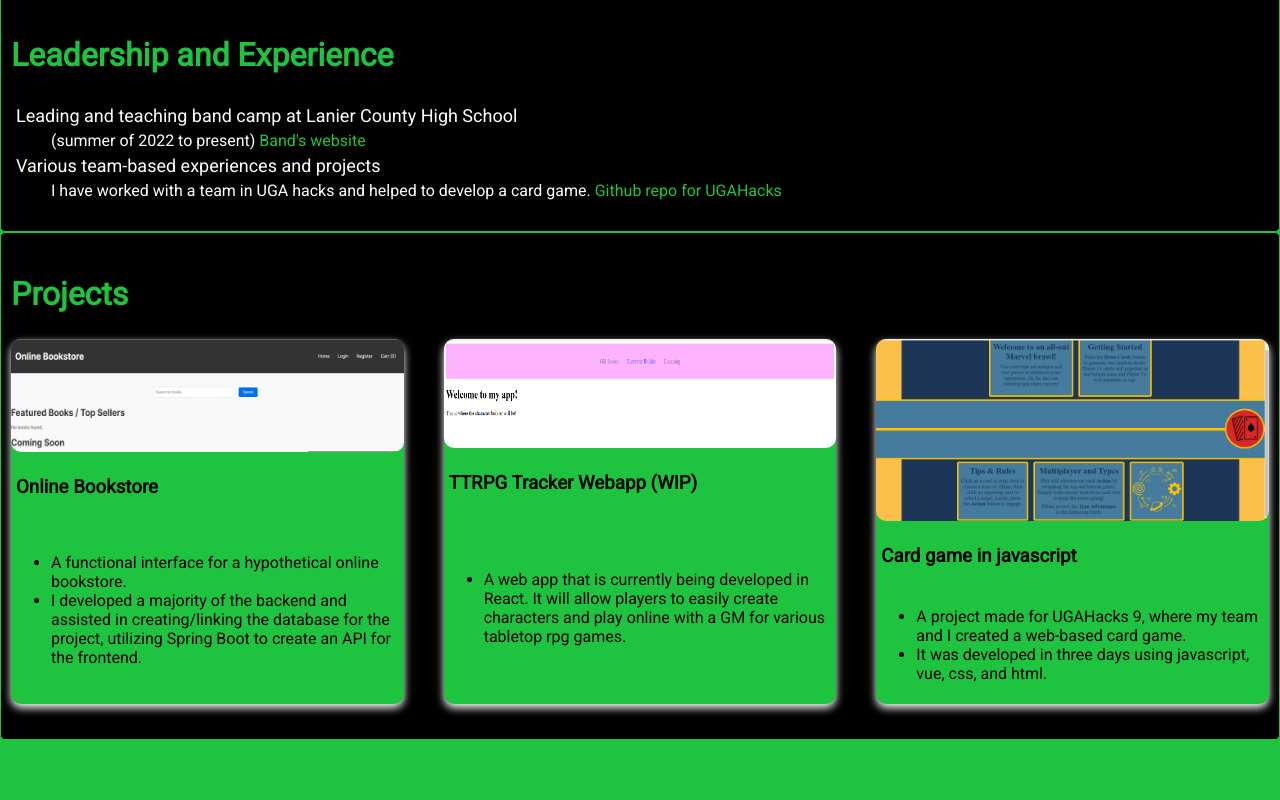
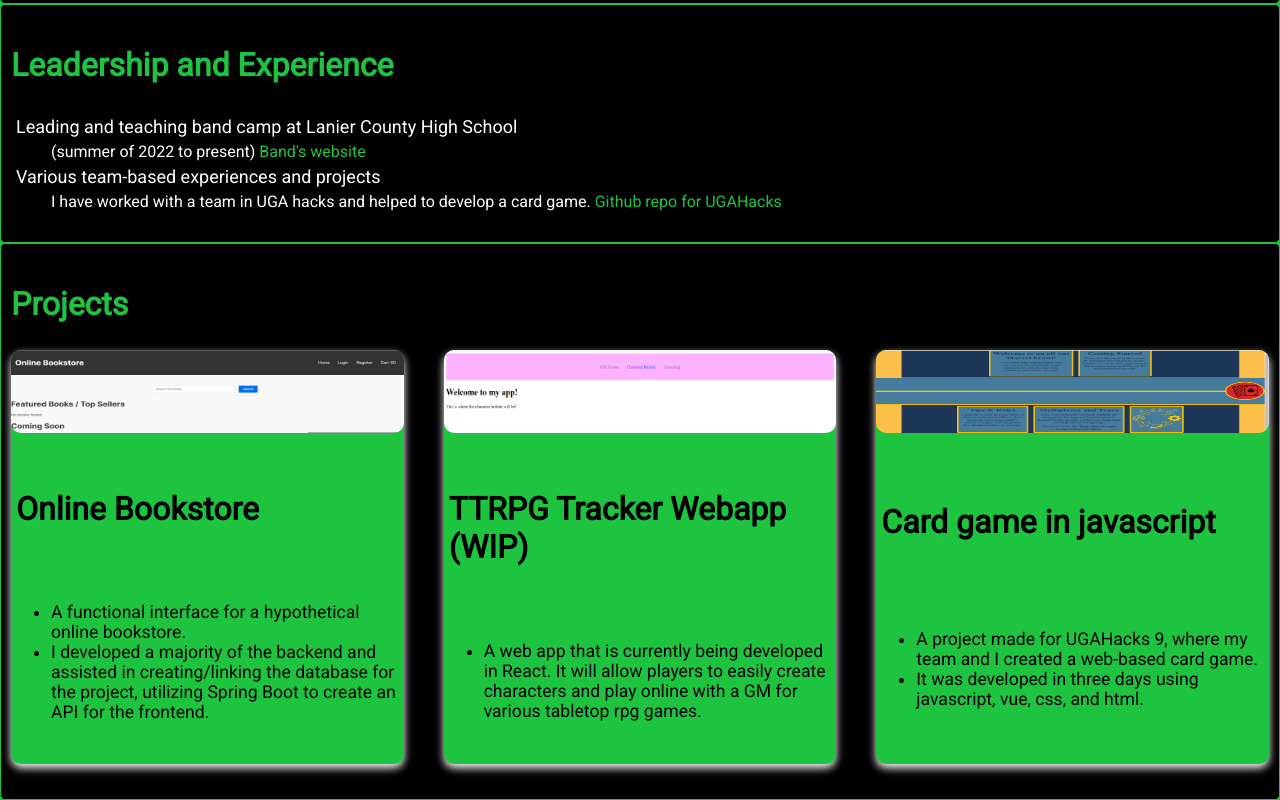
Before and after one commit to J-Antulov03/J-Antulov03.github.io, a plain HTML site: page index.html in a window 1280 px wide. Shown: the part 1355-2155 px from the top of the page. Before the commit the page ends 2095 px from the top, so only its background shows below. Drawn offline with Linux system fonts and the light colour scheme.

Commit message:
final touches for project 2 (seriously this time)

```diff
--- a/css/style_template.css
+++ b/css/style_template.css
@@ -66,7 +66,7 @@ footer a:hover {
 }
 
 .splash img {
-    border-radius: 10px;
+    border-radius: 20px;
     border: 5px solid #1EC340;
 }
 
@@ -80,6 +80,7 @@ footer a:hover {
 hr {
     border: 5px solid black;
     border-radius: 5px;
+    width:5%;
 }
 
 /* Sections */
@@ -94,6 +95,7 @@ section {
 
 /* Section Headings */
 section h2 {
+    font-family: "Roboto", serif; /*just to make sure the requirement is met */
     color:#1EC340;
     padding-top: 5px;
     font-size: 2em;
@@ -118,6 +120,8 @@ section a:hover {
 /* List Styles */
 ul {
     padding-bottom: 5px;
+    font-family: "Roboto", serif; /*just to make sure the requirement is met */
+    font-size: 110%;
 }
 
 dl {
@@ -140,6 +144,7 @@ dl dd{
     column-gap: 40px;
     border-radius: 10px;
     margin-bottom:25px;
+    flex-wrap: wrap;
 }
 
 .card {
@@ -150,6 +155,7 @@ dl dd{
     box-shadow: 0 4px 8px 0 white;
     transition: 0.3s;
     color: black;
+    align-items:start;
 }
 
 .card:hover {
@@ -162,6 +168,7 @@ dl dd{
 }
 
 .card h3 {
+    font-size: 200%;
     padding: 5px;
 }
 
--- a/index.html
+++ b/index.html
@@ -84,7 +84,7 @@
         </h2>
         <div class="three-col">
             <div class="card">
-                <img src ="images/Screenshot (25).png" alt="bookstore img" style="width:100%">
+                <img src ="images/Screenshot (25).png" alt="bookstore img" style="width:100%" height="20%">
             <h3>
                 Online Bookstore
             </h3>
@@ -94,7 +94,7 @@
             </ul>
             </div>
             <div class="card">
-                <img src ="images/Screenshot (26).png" alt="vttrpg img" style="width:100%">
+                <img src ="images/Screenshot (26).png" alt="vttrpg img" style="width:100%" height="20%">
             <h3>
                 TTRPG Tracker Webapp (WIP)
             </h3>
@@ -103,7 +103,7 @@
             </ul>
             </div>
             <div class = "card">
-                <img src ="images/Screenshot (27).png" alt="card game img" style="width:100%">
+                <img src ="images/Screenshot (27).png" alt="card game img" width="100%" height="20%">
             <h3>
                 Card game in javascript
             </h3>
```
